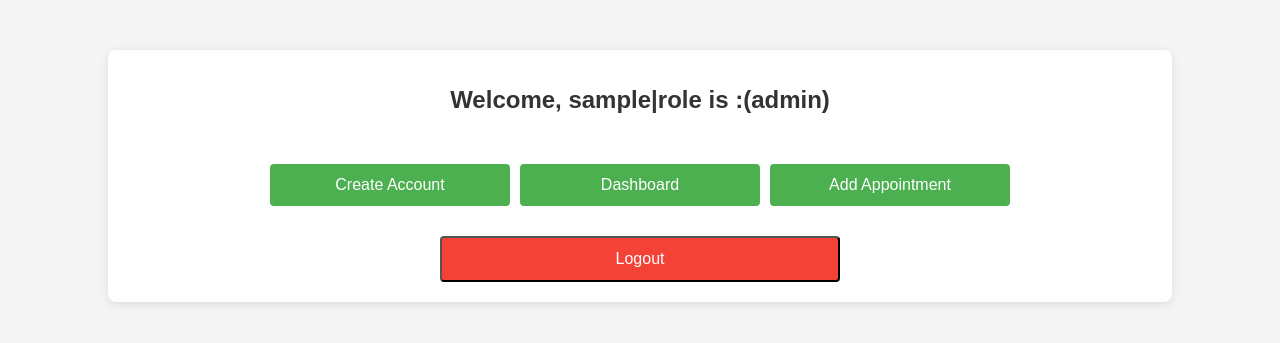
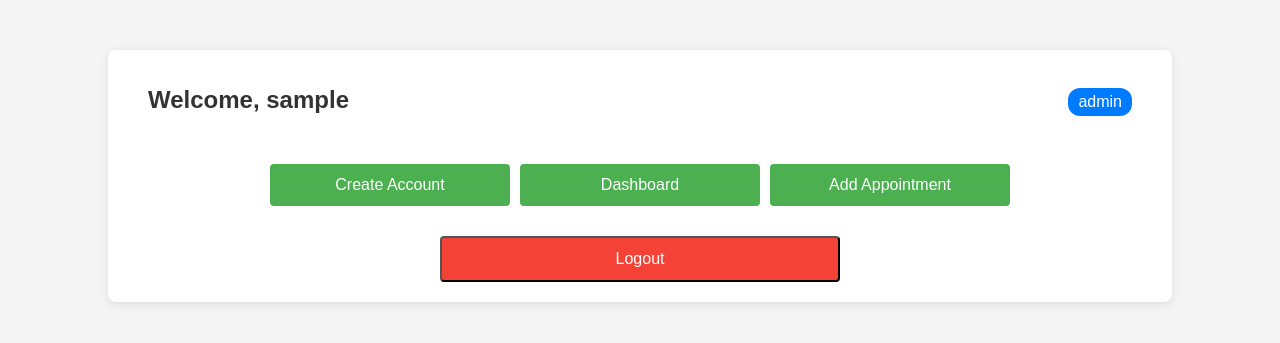
Before and after one commit to ihebEnetcom/mini_project, a Flask app: page / in a window 1280 px wide. Shown: the top 343 px of the page. Run offline with Flask 3, Linux system fonts and the light colour scheme; the visitor is signed in with stand-in values (Sample User, id 1); some libraries are stand-ins or nearby versions.

Commit message:
add a role badge

```diff
--- a/templates/main.html
+++ b/templates/main.html
@@ -8,8 +8,14 @@
 </head>
 <body>
     <div class="container">
-        <div style="display: flex;justify-content: center;">
-        <h1>Welcome, {{ session['username'] }}|role is :({{ session['role'] }})</h1>
+        <div style="display: flex;justify-content: space-between;align-items: center; margin-left: 20px;margin-right: 20px;">
+
+                <h1 style="margin-right: 10px;">Welcome, {{ session['username'] }}</h1>
+                <span style="padding: 5px 10px; background-color: #007bff; color: white; border-radius: 12px; font-size: 16px;">
+                    {{ session['role'] }}
+                </span>
+
+
         </div>
         <div style="display: flex;justify-content: center;">
         {% if session['role'] == 'admin' %}
```
